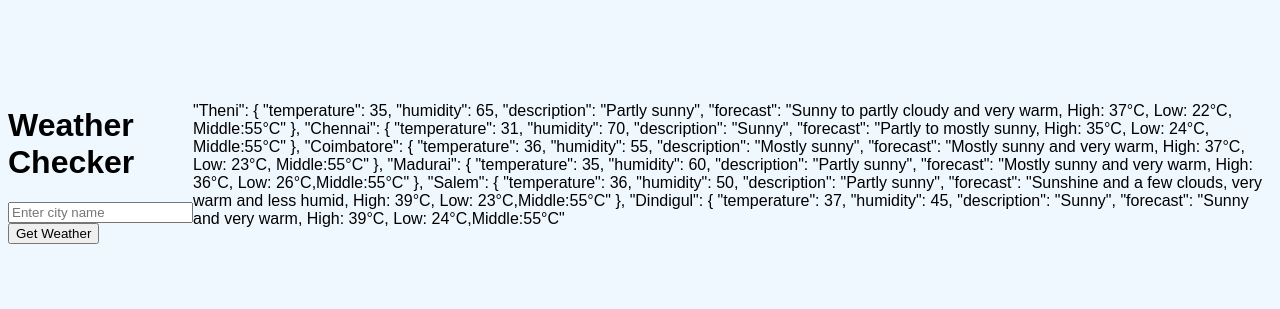
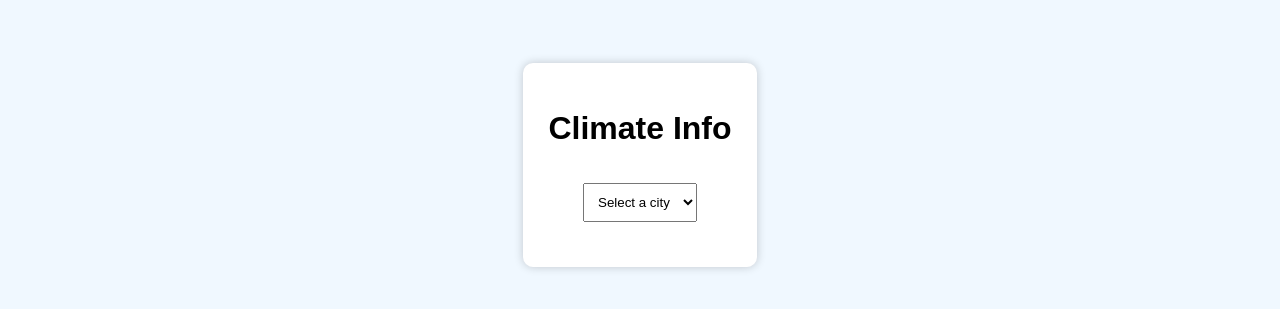
Before and after one commit to Anu-2004/climate, a plain HTML site: page index.html in a window 1280 px wide. Shown: the part 243-552 px from the top of the page. Drawn offline with Linux system fonts and the light colour scheme.

Commit message:
Update index.html

```diff
--- a/index.html
+++ b/index.html
@@ -1,56 +1,24 @@
 <!DOCTYPE html>
 <html lang="en">
 <head>
-  <meta charset="UTF-8">
-  <meta name="viewport" content="width=device-width, initial-scale=1">
-  <title>Climate App</title>
-  <link rel="stylesheet" href="style.css">
+  <meta charset="UTF-8" />
+  <meta name="viewport" content="width=device-width, initial-scale=1.0"/>
+  <title>Climate Info</title>
+  <link rel="stylesheet" href="style.css"/>
 </head>
 <body>
-  <div class="weather-app">
-    <h1>Weather Checker</h1>
-    <input type="text" id="cityInput" placeholder="Enter city name">
-    <button onclick="getWeather()">Get Weather</button>
-    <div id="weatherResult"></div>
+  <div class="climate-container">
+    <h1>Climate Info</h1>
+    <select id="city" onchange="showClimate()">
+      <option value="">Select a city</option>
+      <option value="london">London</option>
+      <option value="cairo">Cairo</option>
+      <option value="mumbai">Mumbai</option>
+      <option value="newyork">New York</option>
+      <option value="tokyo">Tokyo</option>
+    </select>
+    <div id="climate-result"></div>
   </div>
-
-
-    "Theni": {
-        "temperature": 35,
-        "humidity": 65,
-        "description": "Partly sunny",
-        "forecast": "Sunny to partly cloudy and very warm, High: 37°C, Low: 22°C, Middle:55°C"
-    },
-    "Chennai": {
-        "temperature": 31,
-        "humidity": 70,
-        "description": "Sunny",
-        "forecast": "Partly to mostly sunny, High: 35°C, Low: 24°C, Middle:55°C"
-    },
-    "Coimbatore": {
-        "temperature": 36,
-        "humidity": 55,
-        "description": "Mostly sunny",
-        "forecast": "Mostly sunny and very warm, High: 37°C, Low: 23°C, Middle:55°C"
-    },
-    "Madurai": {
-        "temperature": 35,
-        "humidity": 60,
-        "description": "Partly sunny",
-        "forecast": "Mostly sunny and very warm, High: 36°C, Low: 26°C,Middle:55°C"
-    },
-    "Salem": {
-        "temperature": 36,
-        "humidity": 50,
-        "description": "Partly sunny",
-        "forecast": "Sunshine and a few clouds, very warm and less humid, High: 39°C, Low: 23°C,Middle:55°C"
-    },
-    "Dindigul": {
-        "temperature": 37,
-        "humidity": 45,
-        "description": "Sunny",
-        "forecast": "Sunny and very warm, High: 39°C, Low: 24°C,Middle:55°C"
-
   <script src="script.js"></script>
 </body>
 </html>
```
